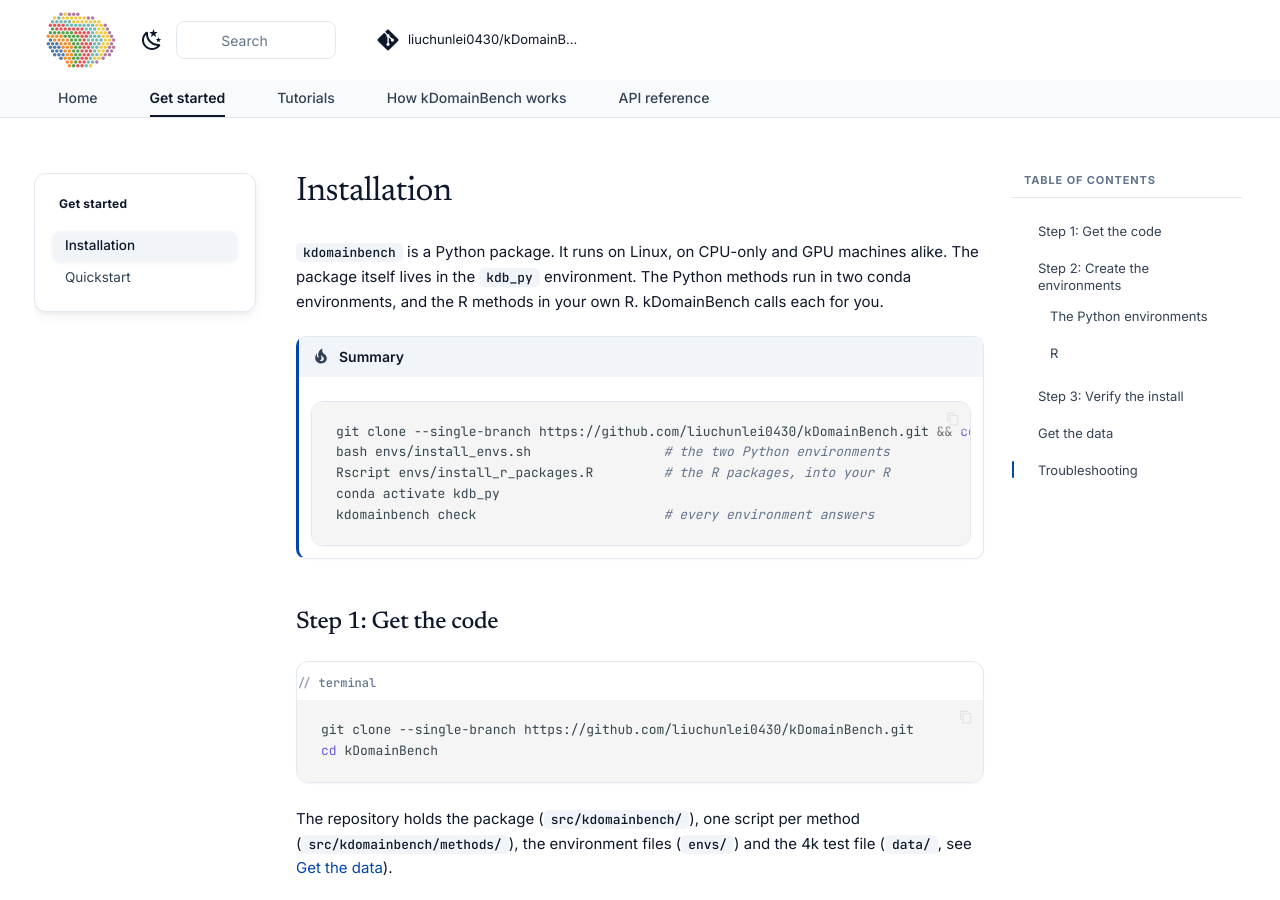
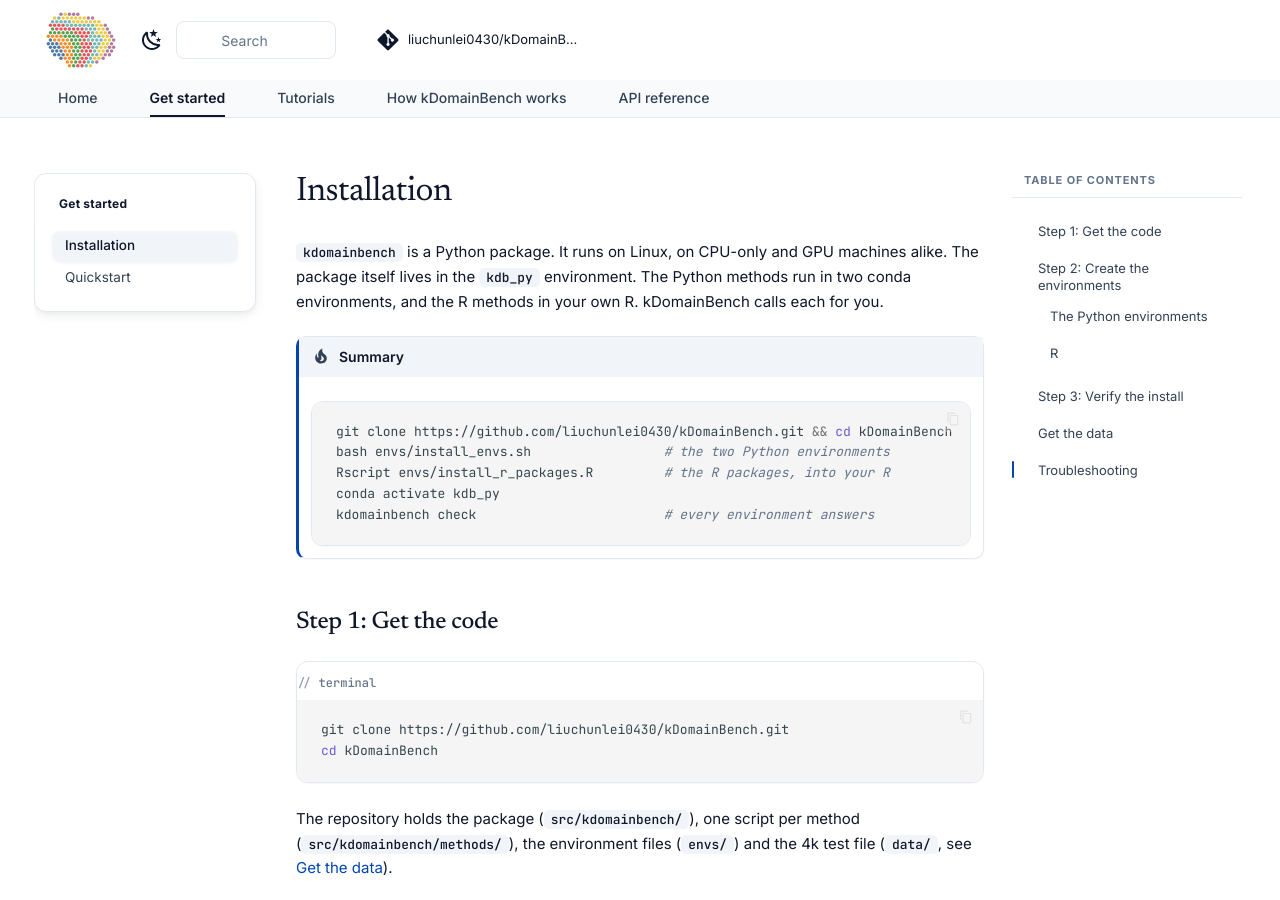
Before and after one commit to PYangLab/domainNumber, an MkDocs documentation site: the page built from docs/installation.md, in a window 1280 px wide and 900 px high. Built offline with MkDocs 1.6.1 and Material for MkDocs 9.7.7, drawn with Linux system fonts in a browser that asks for light colours; nearby versions of some CDN libraries; library files that are not in the unit come from our copies; comment, search, counter and statistics services are not loaded.

Commit message:
Docs: Key terms; plain git clone (data branch removed)

````diff
--- a/docs/installation.md
+++ b/docs/installation.md
@@ -6,7 +6,7 @@ environments, and the R methods in your own R. kDomainBench calls each for you.
 
 !!! tip "Summary"
     ```bash
-    git clone --single-branch https://github.com/liuchunlei0430/kDomainBench.git && cd kDomainBench
+    git clone https://github.com/liuchunlei0430/kDomainBench.git && cd kDomainBench
     bash envs/install_envs.sh                 # the two Python environments
     Rscript envs/install_r_packages.R         # the R packages, into your R
     conda activate kdb_py
@@ -16,7 +16,7 @@ environments, and the R methods in your own R. kDomainBench calls each for you.
 ## Step 1: Get the code
 
 ```bash title="terminal"
-git clone --single-branch https://github.com/liuchunlei0430/kDomainBench.git
+git clone https://github.com/liuchunlei0430/kDomainBench.git
 cd kDomainBench
 ```
 
````
Also changed, not shown: docs/index.md (+1 -1 lines), docs/quickstart.md (+1 -1 lines).
